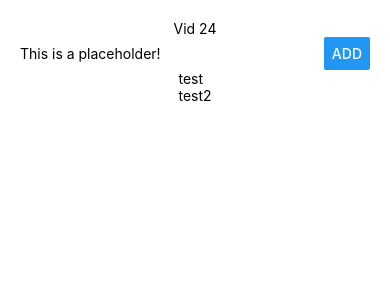
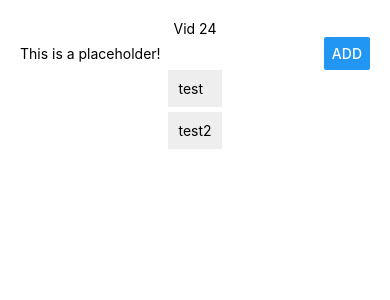
Before and after one commit to gerrymcdonnell/ReactMaxTutStart, a React Native app: screen / in a window 390 px wide. Shown: the top 300 px of the page. Built offline with nearby package versions, Linux system fonts and the light colour scheme.

Commit message:
added touchable wrapper for list item

```diff
--- a/App.js
+++ b/App.js
@@ -38,7 +38,7 @@ export default class App extends Component {
 
       // <Text key={i}>{place}</Text>
 
-      <ListItem key={i} placeName={place}/>
+      <ListItem key={i} placeName={place} onItemPressed={()=>console.log('item pressed')}/>
     )
 
   return (
--- a/src/components/Listitem/ListItem.js
+++ b/src/components/Listitem/ListItem.js
@@ -1,21 +1,24 @@
 //functional component
 
 import React from 'react';
-import {View,Text,StyleSheet} from 'react-native';
+import {View,Text,StyleSheet,TouchableHighlight} from 'react-native';
 
 const listItem=(props)=>(
-    <View>
+    <TouchableHighlight onPress={props.onItemPressed}>
+    <View style={styles.listItem}>
         <Text>
             {props.placeName}
         </Text>
     </View>
+    </TouchableHighlight>
 );
 
 const styles=StyleSheet.create({
     listItem:{
         width:'100%',
         padding:10,
-        backgroundColor:'#eee'
+        backgroundColor:'#eee',
+        marginBottom:5
     }
 })
 export default listItem;
```
